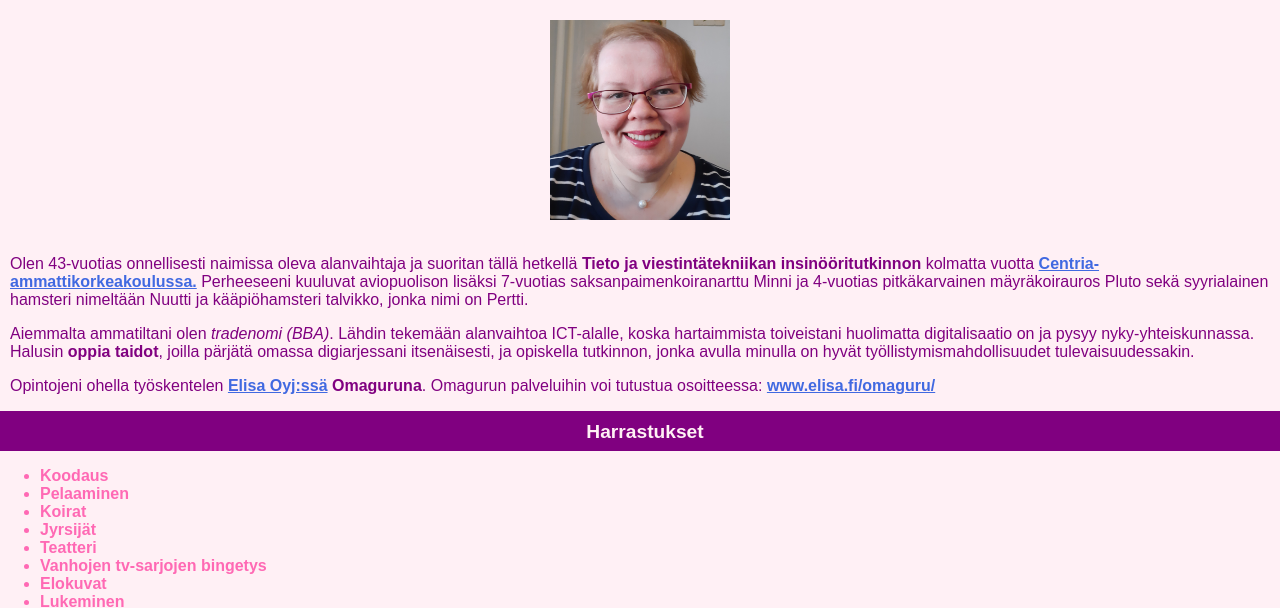
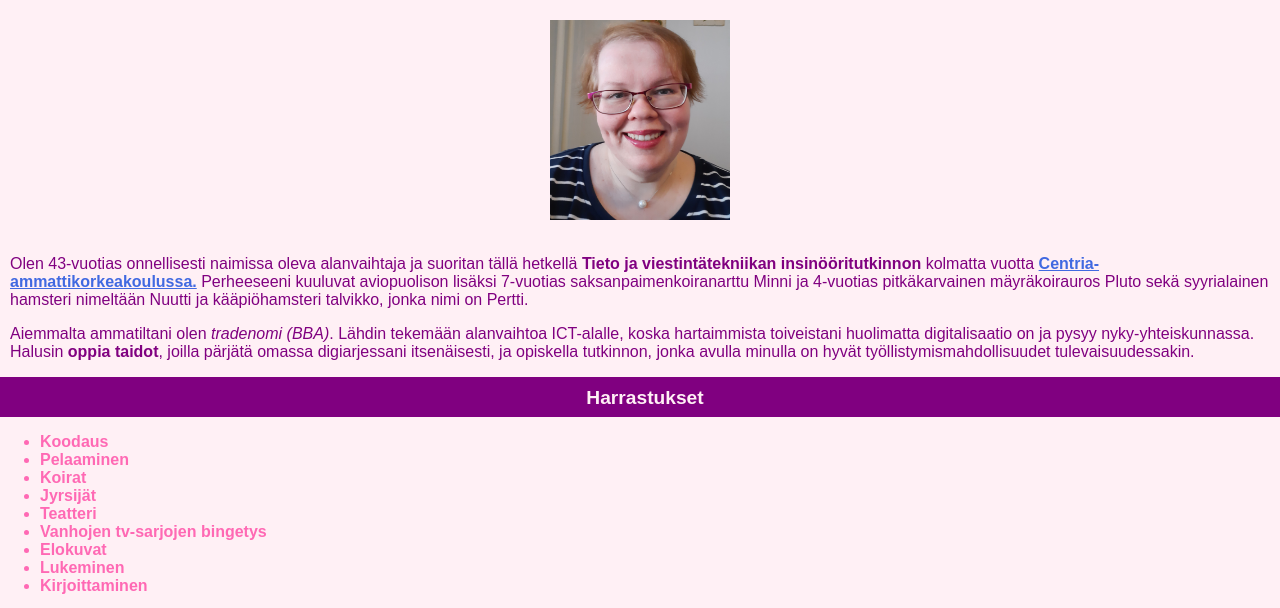
Before and after one commit to PiiaV/CVPage, a plain HTML site: page index.html in a window 1280 px wide. Shown: the part 201-809 px from the top of the page. Drawn offline with Linux system fonts and the light colour scheme.

Commit message:
Deleted wrong work description.

```diff
--- a/index.html
+++ b/index.html
@@ -23,7 +23,7 @@
 
 <p>Olen 43-vuotias onnellisesti naimissa oleva alanvaihtaja ja suoritan tällä hetkellä<strong> Tieto ja viestintätekniikan insinööritutkinnon </strong> kolmatta vuotta <a href="http://net.centria.fi/" target="_blank"> Centria-ammattikorkeakoulussa.</a> Perheeseeni kuuluvat aviopuolison lisäksi 7-vuotias saksanpaimenkoiranarttu Minni ja 4-vuotias pitkäkarvainen mäyräkoirauros Pluto sekä syyrialainen hamsteri nimeltään Nuutti ja kääpiöhamsteri talvikko, jonka nimi on Pertti.</p>
 <p>Aiemmalta ammatiltani olen <i>tradenomi (BBA)</i>. Lähdin tekemään alanvaihtoa ICT-alalle, koska hartaimmista toiveistani huolimatta digitalisaatio on ja pysyy nyky-yhteiskunnassa. <br> Halusin <strong>oppia taidot</strong>, joilla pärjätä omassa digiarjessani itsenäisesti, ja opiskella tutkinnon, jonka avulla minulla on hyvät työllistymismahdollisuudet tulevaisuudessakin.</p>
-<p>Opintojeni ohella työskentelen <a href="http://elisa.fi/yhtiotieto/" target="_blank">Elisa Oyj:ssä</a> <b>Omaguruna</b>. Omagurun palveluihin voi tutustua osoitteessa: <a href="https://elisa.fi/omaguru/" target="_blank">www.elisa.fi/omaguru/</a></p>
+
 
 <h2 class="uus_vari_vol2">Harrastukset</h2>
 
```
